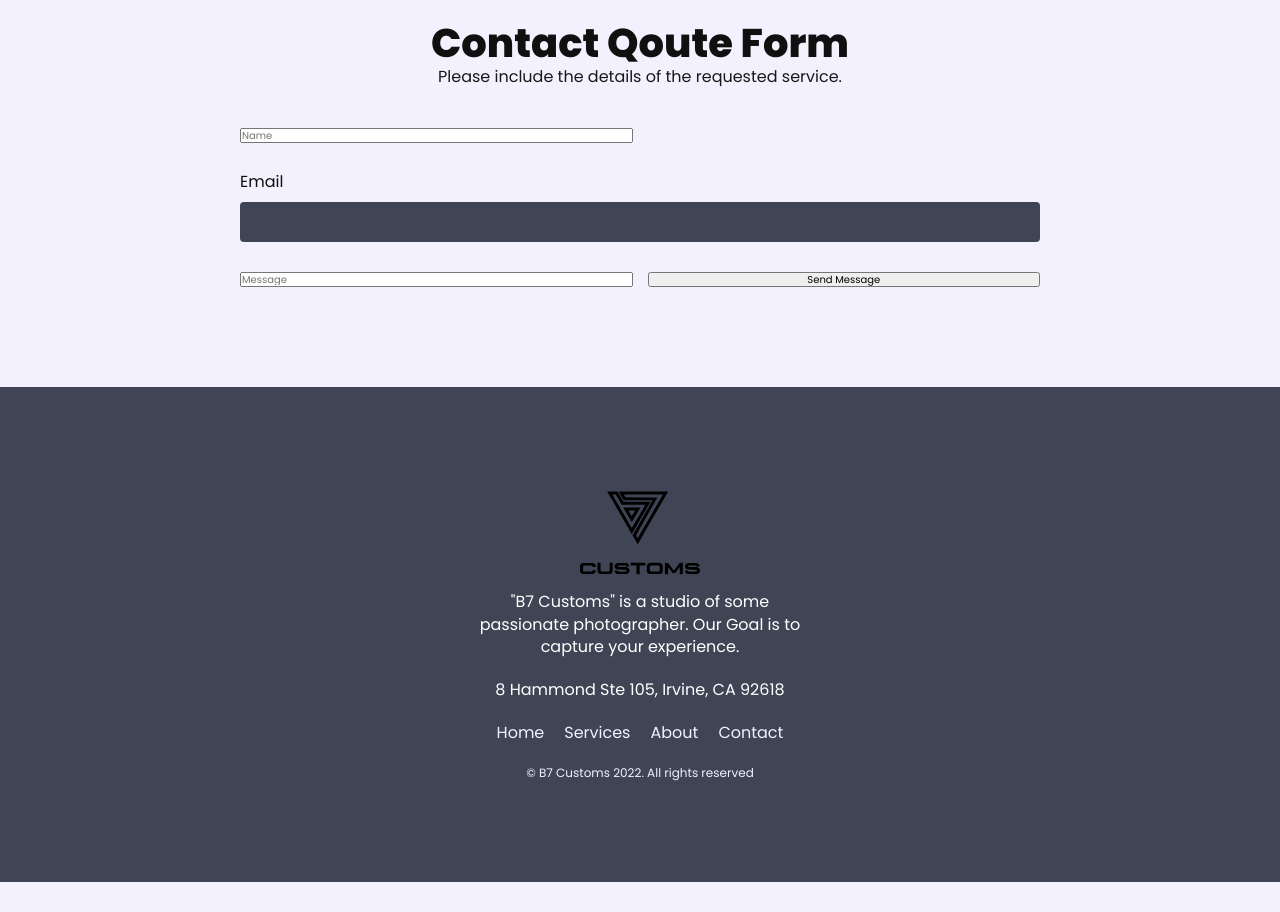
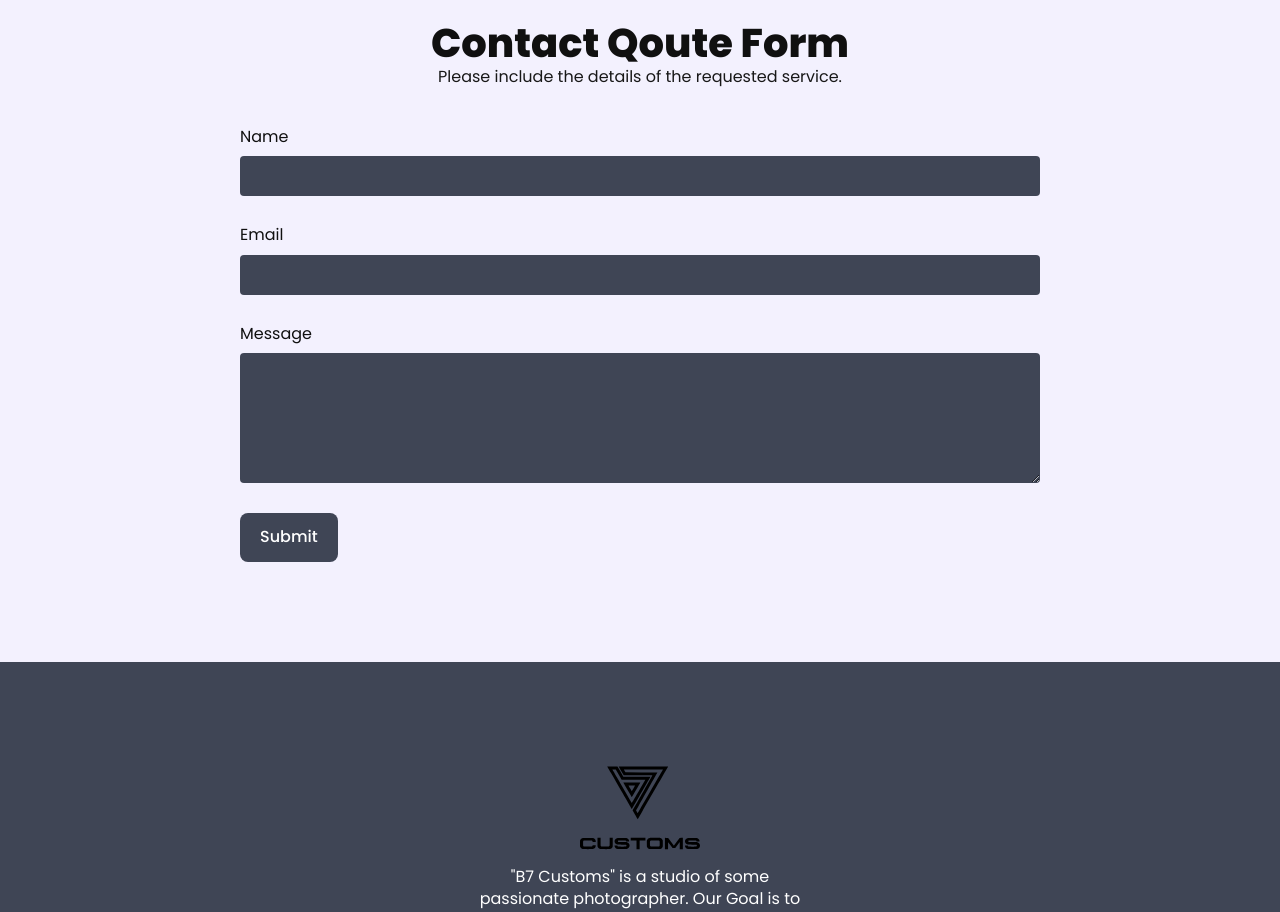
Before and after one commit to loayei/B7Customs, a React (Create React App) app: page / in a window 1280 px wide. Shown: the part 2440-3352 px from the top of the page. Before the commit the page ends 3322 px from the top, so only its background shows below. Built offline with nearby package versions, Linux system fonts and the light colour scheme.

Commit message:
form commit

```diff
--- a/src/components/contactSection/ContactSection.js
+++ b/src/components/contactSection/ContactSection.js
@@ -1,6 +1,6 @@
 import React from 'react';
 import styled from 'styled-components';
-// import PrimaryButton from '../buttons/PrimaryButton';
+import PrimaryButton from '../buttons/PrimaryButton';
 import ParagraphText from '../paragraphTexts/ParagraphText';
 import SectionTitle from '../titles/SectionTitle';
 import FormField from './FormField';
@@ -77,24 +77,15 @@ function ContactSection() {
             action="/success"
             method="POST"
           >
-            <input type="hidden" name="form-name" value="contact" />
-            <input type="text" name="name" placeholder="Name" required />
             <FormField
               className="contact__field--fullWidth"
-              type="email"
-              label="Email"
-              name="email"
-              id="email"
+              type="text"
+              label="name"
+              name="name"
+              id="name"
               required
             />
-            <input
-              type="message"
-              name="message"
-              placeholder="Message"
-              required
-            />
-
-            {/* <FormField
+            <FormField
               className="contact__field--fullWidth"
               type="email"
               label="Email"
@@ -108,8 +99,14 @@ function ContactSection() {
               name="message"
               id="message"
               rows="6"
-            /> */}
-            <button type="submit">Send Message</button>
+            />
+            <PrimaryButton
+              type="submit"
+              buttonType="button"
+              className="contact__submit"
+            >
+              Submit
+            </PrimaryButton>
           </form>
         </div>
       </div>
```
